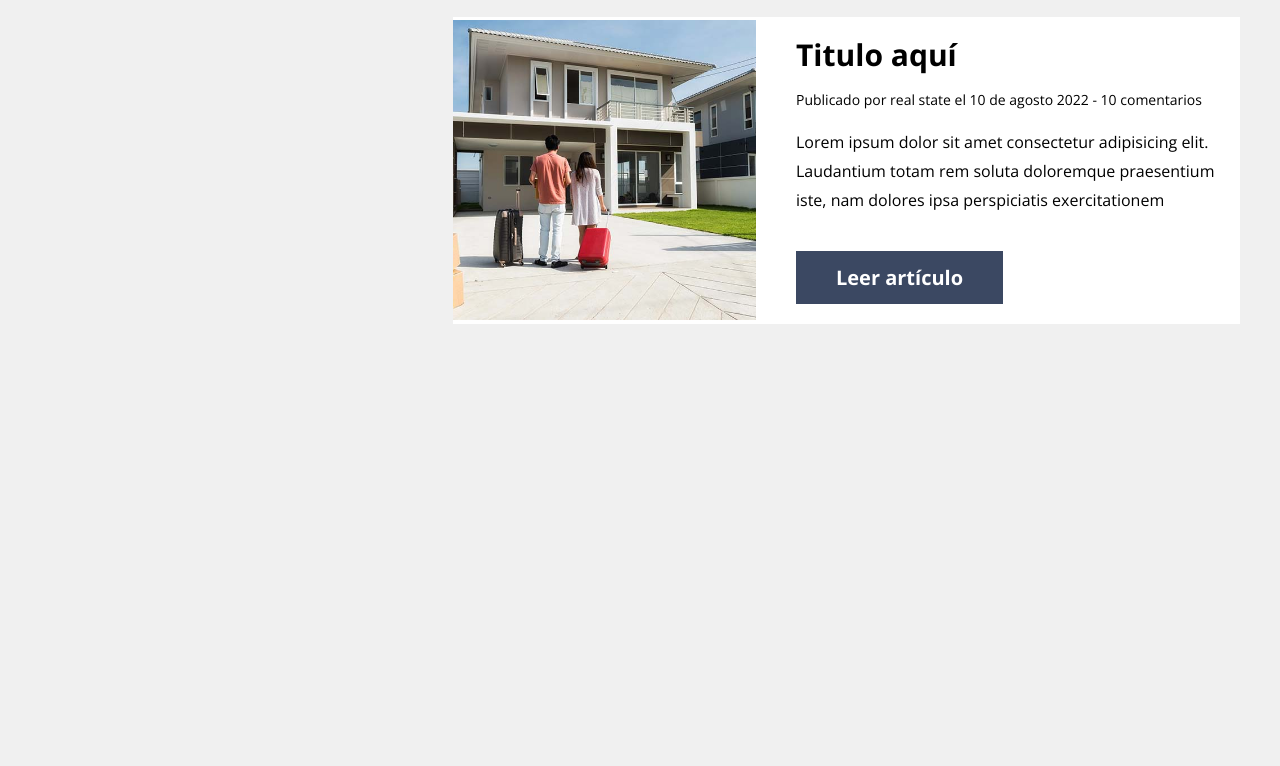
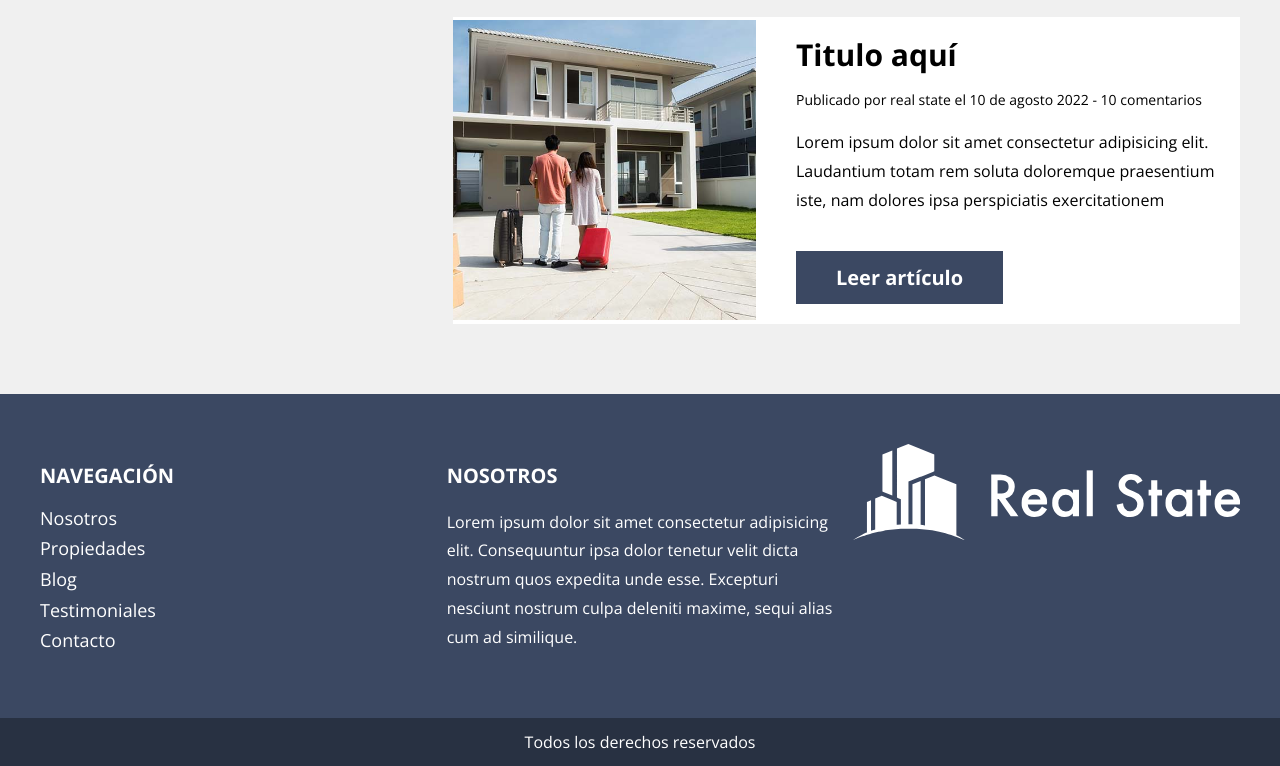
Before and after one commit to JuliGeralDev/real_state, a website: page index.html in a window 1280 px wide. Shown: the part 3431-4197 px from the top of the page. Before the commit the page ends 3775 px from the top, so only its background shows below. Drawn offline with nearby package versions, Linux system fonts and the light colour scheme; files that its build step writes are made by us from their sources; files whose address does not match are found by name.

Commit message:
Agregando footer

```diff
--- a/index.html
+++ b/index.html
@@ -170,5 +170,33 @@
             </div><!-- Entarda -->
         </section>
     </div>
+
+    <footer class="footer">
+        <div class="contenedor footer__grid">
+            <div class="footer__box">
+                <h3 class="footer__heading">
+                    Navegación
+                </h3>
+                <nav class="footer__navegacion">
+                    <a href="#" class="footer__link">Nosotros</a>
+                    <a href="#" class="footer__link">Propiedades</a>
+                    <a href="#" class="footer__link">Blog</a>
+                    <a href="#" class="footer__link">Testimoniales</a>
+                    <a href="#" class="footer__link">Contacto</a>
+                </nav>
+            </div>
+
+            <div class="footer__box">
+                <h3 class="footer__heading">
+                    Nosotros
+                </h3>
+                <p class="footer__texto">Lorem ipsum dolor sit amet consectetur adipisicing elit. Consequuntur ipsa dolor tenetur velit dicta nostrum quos expedita unde esse. Excepturi nesciunt nostrum culpa deleniti maxime, sequi alias cum ad similique.</p>
+            </div>
+            <div class="footer__box">
+                <img src="build/img/logo.svg" alt="logo">
+            </div>
+        </div>
+        <p class="footer__copyright">Todos los derechos reservados</p>
+    </footer>
 </body>
 </html>
--- a/src/scss/app.scss
+++ b/src/scss/app.scss
@@ -1,3 +1,4 @@
 @use 'base';
 @use 'ui/header';
 @use 'ui/contenido';
+@use 'ui/footer';
--- /dev/null
+++ b/src/scss/ui/footer/_footer.scss
@@ -0,0 +1,45 @@
+@use 'base/mixins' as m;
+@use 'base/variables' as v;
+
+.footer{
+    background-color: v.$primario;
+    padding-top: 5rem;
+    margin-top: 5rem;
+
+    &__grid{
+        @include m.tablet{
+            @include m.grid(3, 2rem);
+        }
+    }
+    &__heading{
+        color: v.$blanco;
+        font-size: 2rem;
+        text-transform: uppercase;
+    }
+
+    &__texto{
+        color: v.$blanco;
+    }
+
+    &__navegacion{
+        display: flex;
+        flex-direction: column;
+    }
+    &__link{
+        color: v.$blanco;
+        font-size: 1.8rem;
+        margin-bottom: 1rem;
+
+        &:last-of-type{
+            margin-bottom: 0;
+        }
+    }
+
+    &__copyright{
+        background-color: darken($color: v.$primario, $amount: 10%);
+        text-align: center;
+        padding: 1rem;
+        margin: 5rem 0 0 0;
+        color: v.$blanco;
+    }
+}
--- /dev/null
+++ b/src/scss/ui/footer/_index.scss
@@ -0,0 +1 @@
+@forward 'footer';
```
